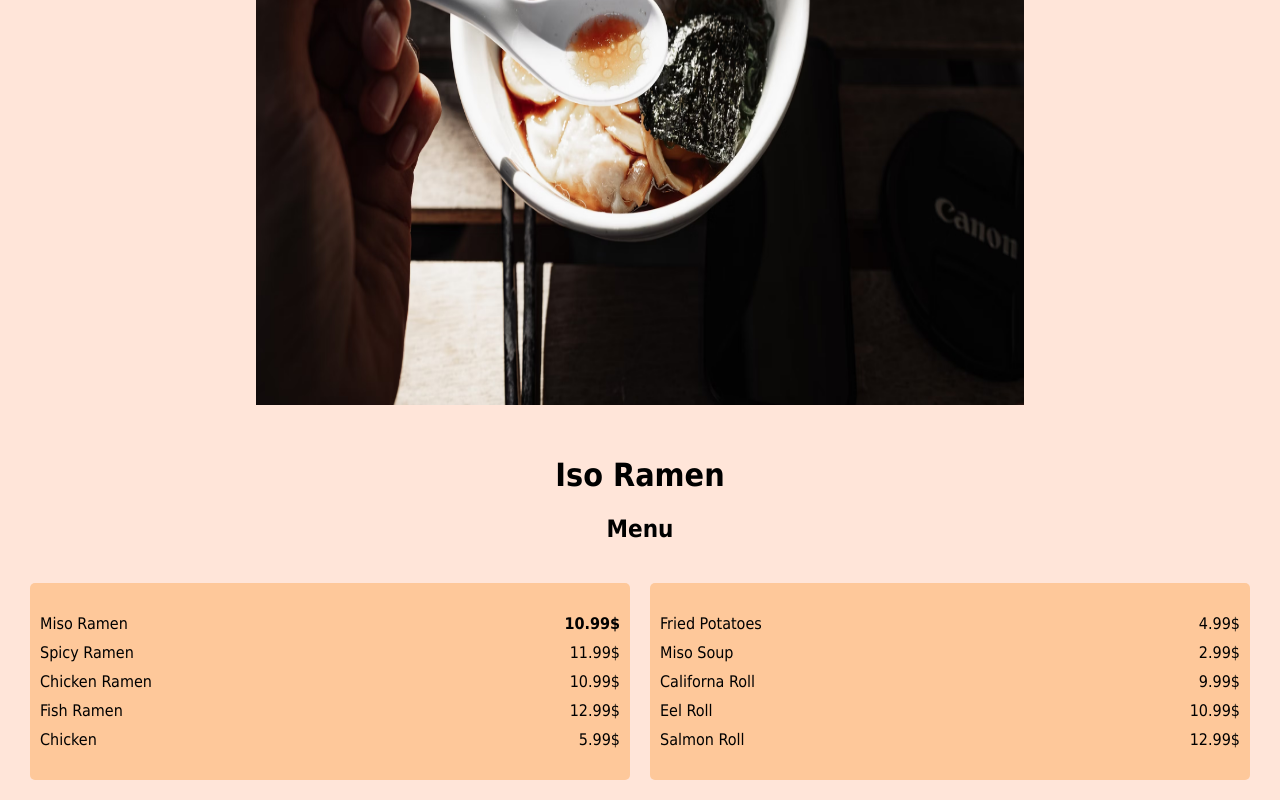
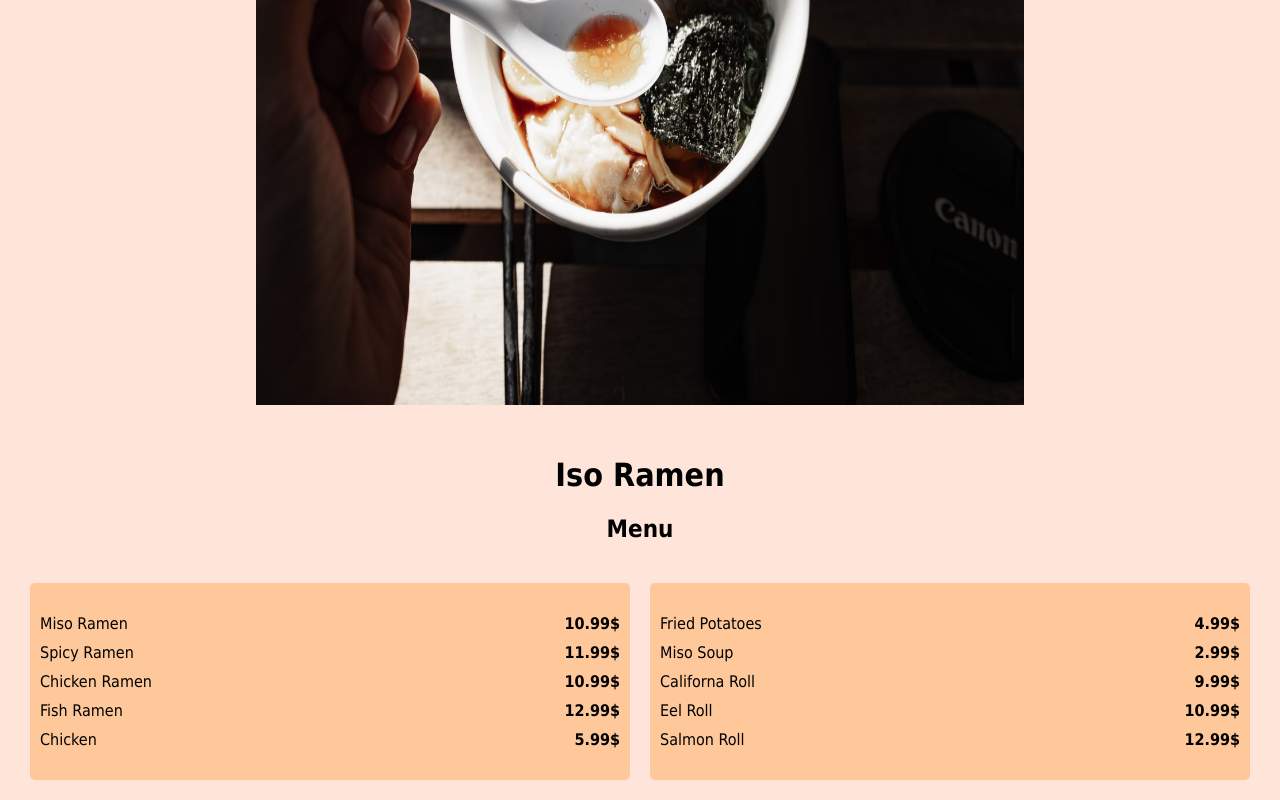
Before and after one commit to Lindanny9721/SBA316, a plain HTML site: page SBA316/index.html in a window 1280 px wide. Shown: the part 469-1269 px from the top of the page. Drawn offline with Linux system fonts and the light colour scheme.

Commit message:
Created signout and moved around some code to fix functionality

```diff
--- a/SBA316/index.html
+++ b/SBA316/index.html
@@ -11,7 +11,7 @@
         <div id = "navbar"></div>
     </header>
     <img class = "top-body" src = "images/ramen.avif" height="800px" width="60%">
-    <div class = "detail body">
+    <div id = "detail-body">
         <h1 class = "center">Iso Ramen</h1>
         <h2 class = "center">Menu</h2>
         <div class = "menu">
--- a/SBA316/index.js
+++ b/SBA316/index.js
@@ -35,6 +35,23 @@ navbar.appendChild(signInDropdown);
 function toggleDropdown() {
     signInDropdown.classList.toggle("hidden");
 }
+var menu = [
+    {name: "Miso Ramen", price: "10.99$"},
+    {name: "Spicy Ramen", price: "11.99$"},
+    {name: "Chicken Ramen", price: "10.99$"},
+    {name: "Fish Ramen", price: "12.99$"},
+    {name: "Chicken", price: "5.99$"},
+    {name: "Fried Potatoes", price: "4.99$"},
+    {name: "Miso Soup", price: "2.99$"},
+    {name: "Californa Roll", price: "9.99$"},
+    {name: "Eel Roll", price: "10.99$"},
+    {name: "Salmon Roll", price: "12.99$"},
+]
+let list = document.querySelectorAll(".menu-column li");
+for (let i = 0; i < list.length; i++)
+    {
+        list[i].innerHTML = `${menu[i].name} <span class= "price">${menu[i].price}</span>`;
+    }
 document.getElementById('signin').addEventListener('submit', function(event) {
     event.preventDefault();
     const email = document.getElementById('email').value;
@@ -56,23 +73,15 @@ document.getElementById('signin').addEventListener('submit', function(event) {
         return;
     }
     signInDropdown.classList.add("hidden");
+    let signIn = navbar.lastChild.previousSibling;
+    signIn.innerHTML = "Signed In";
+    signInDropdown.innerHTML =
+    `<form id="signout">
+        <button type="submit">Sign Out</button>
+    </form>`
 });
-var menu = [
-    {name: "Miso Ramen", price: "10.99$"},
-    {name: "Spicy Ramen", price: "11.99$"},
-    {name: "Chicken Ramen", price: "10.99$"},
-    {name: "Fish Ramen", price: "12.99$"},
-    {name: "Chicken", price: "5.99$"},
-    {name: "Fried Potatoes", price: "4.99$"},
-    {name: "Miso Soup", price: "2.99$"},
-    {name: "Californa Roll", price: "9.99$"},
-    {name: "Eel Roll", price: "10.99$"},
-    {name: "Salmon Roll", price: "12.99$"},
-]
-let list = document.querySelectorAll("li");
-for (let i = 0; i < list.length; i++)
-    {
-        list[i].innerHTML = `${menu[i].name} <span class= "price">${menu[i].price}</span>`;
-    }
-let priceStyle = document.querySelector(".price");
-priceStyle.style.fontWeight = "bold";
+document.getElementById('signout').addEventListener('submit', function(event) {
+    event.preventDefault();
+    let signIn = navbar.lastChild.previousSibling;
+    signIn.innerHTML = "Sign In";
+});
--- a/SBA316/style.css
+++ b/SBA316/style.css
@@ -70,3 +70,6 @@ body {
     justify-content: space-between;
     padding: 5px 0;
 }
+.price {
+    font-weight: bold;
+}
```
Also changed, not shown: SBA316/images/ramen2.avif (deleted), 1 other file.
